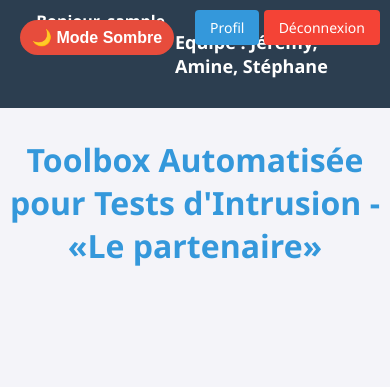
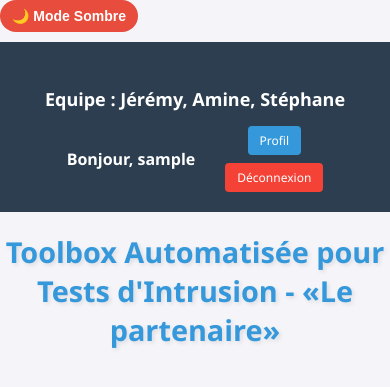
Before and after one commit to Amineb-sio/Toolbox, a Flask app: template templates/index.html in a window 390 px wide. Shown: the top 387 px of the page. Run offline with Flask 2, Linux system fonts and the light colour scheme; the template is opened without the code that fills it: most values are stand-ins (such as "Sample title", 1, 10 or a date in 2020); some libraries are stand-ins or nearby versions.

Commit message:
Ajout de l'image

```diff
--- a/static/css/styles.css
+++ b/static/css/styles.css
@@ -67,167 +67,55 @@
 
 .header-left {
     font-weight: bold;
-    font-size: 18px; /* Légèrement plus grand pour équilibrer la hauteur */
-    margin-left: 135px; /* Ajout de marge à gauche pour décaler le texte vers la droite */
-    padding-left: 20px; /* Petit padding supplémentaire */
+    font-size: 18px;
+    flex: 1;
+    text-align: left;
+    margin-top: 15px; /* Ajoute de l'espace en haut */
+    padding-top: 10px; /* Padding supplémentaire */
 }
 
-h1 {
-    text-align: center;
-    margin: 30px 0;
-    color: var(--primary-color);
+.header-center {
+    flex: 0 0 auto;
+    display: flex;
+    justify-content: center;
+    align-items: center;
 }
 
-.department-container {
-    display: grid;
-    grid-template-columns: repeat(auto-fill, minmax(350px, 1fr));
-    gap: 40px;
-    width: 80%;
-    max-width: 1200px;
-    margin: 20px auto;
+.logo {
+    height: 60px;
+    width: auto;
+    max-height: 70px;
+    border-radius: 8px;
+    box-shadow: 0 2px 8px rgba(0, 0, 0, 0.2);
+    transition: transform 0.3s ease;
 }
 
-.department {
-    background-color: var(--card-bg);
-    border-radius: 10px;
-    box-shadow: 0 0 15px var(--card-shadow);
-    padding: 30px;
-    border: 1px solid var(--card-border);
-    transition: transform 0.3s ease;
-    margin-bottom: 30px;
-}
-
-.department:hover {
-    transform: scale(1.02);
-}
-
-.department h2 {
-    font-size: 22px;
-    font-weight: bold;
-    padding-bottom: 10px;
-    border-bottom: 2px solid var(--secondary-color);
-    text-shadow: 1px 1px 2px var(--card-shadow);
-    margin-top: 0;
-}
-
-.security-department h2 {
-    color: var(--security-color);
-}
-
-.development-department h2 {
-    color: var(--development-color);
-}
-
-.infrastructure-department h2 {
-    color: var(--infrastructure-color);
-}
-
-.support-department h2 {
-    color: var(--support-color);
-}
-
-.hr-department h2 {
-    color: var(--hr-color);
-}
-
-.module-card {
-    background-color: var(--card-bg);
-    border-radius: 10px;
-    padding: 20px;
-    margin-bottom: 20px;
-    border: 1px solid var(--card-border);
-    transition: transform 0.3s ease;
-    box-shadow: 0 0 10px var(--card-shadow);
-}
-
-.module-card:hover {
-    transform: translateY(-5px);
-    box-shadow: 0 6px 12px var(--card-shadow);
-}
-
-.module-card h3 {
-    margin-top: 0;
-    color: var(--module-title-color);
-}
-
-.module-card p {
-    color: var(--text-color);
-    margin-bottom: 15px;
-}
-
-button {
-    padding: 12px 25px;
-    background-color: var(--button-bg);
-    color: #444;
-    border: none;
-    border-radius: 5px;
-    cursor: pointer;
-    transition: background-color 0.3s;
-    font-weight: bold;
-    font-size: 16px;
-}
-
-/* Style spécifique pour les boutons en mode sombre */
-body.dark button {
-    color: #333; /* Texte foncé pour contraster avec le fond blanc */
-}
-
-/* Hover effect for buttons based on department */
-.security-department button:hover {
-    background-color: var(--security-color);
-    color: white;
-}
-
-.development-department button:hover {
-    background-color: var(--development-color);
-    color: white;
-}
-
-.infrastructure-department button:hover {
-    background-color: var(--infrastructure-color);
-    color: black; /* Pour la lisibilité avec un fond jaune */
-}
-
-.support-department button:hover {
-    background-color: var(--support-color);
-    color: white;
-}
-
-.hr-department button:hover {
-    background-color: var(--hr-color);
-    color: white;
-}
-
-#theme-toggle {
-    position: absolute;
-    top: 20px;
-    left: 20px;
-    z-index: 10;
-    padding: 8px 12px;
-    background-color: var(--accent-color);
-    color: white;
-    border: none;
-    border-radius: 50px;
-    cursor: pointer;
+.logo:hover {
+    transform: scale(1.05);
 }
 
 .user-controls {
-    position: absolute;
-    top: 10px;
-    right: 10px;
+    flex: 1;
     display: flex;
-    gap: 10px;
-    z-index: 5;
+    justify-content: flex-end;
+    align-items: center;
+    gap: 15px;
 }
-
 .user-info {
-    margin-right: 20px;
     text-align: right;
     font-weight: bold;
     color: var(--header-text);
+    margin-right: 15px;
 }
 
-.user-actions button, .user-actions a {
+.user-actions {
+    display: flex;
+    gap: 10px;
+    align-items: center;
+}
+
+.user-actions button,
+.user-actions a {
     padding: 8px 15px;
     background-color: var(--button-bg);
     color: white;
@@ -238,6 +126,7 @@
     display: inline-block;
     font-size: 14px;
     transition: background-color 0.3s;
+    font-weight: 500;
 }
 
 /* Ajustement de la couleur du texte pour les boutons d'action en mode sombre */
@@ -246,7 +135,8 @@
     color: #333;
 }
 
-.user-actions button:hover, .user-actions a:hover {
+.user-actions button:hover,
+.user-actions a:hover {
     background-color: var(--button-hover);
 }
 
@@ -272,13 +162,13 @@
     display: inline-block;
     padding: 3px 8px;
     margin: 2px;
-    margin-top: 4px; /* Ajoute de l'espace vers le haut */
-    vertical-align: middle; /* Aide à bien aligner avec le texte */
+    margin-top: 4px;
+    vertical-align: middle;
     border-radius: 12px;
     font-size: 12px;
     color: white;
     background-color: var(--role-bg);
-    font-weight: bold; /* Rend tous les badges en gras */
+    font-weight: bold;
 }
 
 /* Style pour les badges */
@@ -310,6 +200,101 @@
     background-color: var(--role-osint-bg);
 }
 
+#theme-toggle {
+    position: absolute;
+    top: 20px;
+    left: 20px;
+    z-index: 10;
+    padding: 8px 12px;
+    background-color: var(--accent-color);
+    color: white;
+    border: none;
+    border-radius: 50px;
+    cursor: pointer;
+    transition: all 0.3s ease;
+}
+
+#theme-toggle:hover {
+    background-color: #c0392b;
+    transform: scale(1.05);
+}
+
+h1 {
+    text-align: center;
+    margin: 30px 0;
+    color: var(--primary-color);
+    font-size: 2.5em;
+    font-weight: 600;
+    text-shadow: 2px 2px 4px rgba(0, 0, 0, 0.1);
+}
+
+.department-container {
+    display: grid;
+    grid-template-columns: repeat(auto-fill, minmax(350px, 1fr));
+    gap: 40px;
+    width: 80%;
+    max-width: 1200px;
+    margin: 20px auto;
+    padding: 20px;
+}
+
+.department {
+    background-color: var(--card-bg);
+    border-radius: 15px;
+    box-shadow: 0 4px 20px var(--card-shadow);
+    padding: 30px;
+    border: 1px solid var(--card-border);
+    transition: all 0.3s ease;
+    margin-bottom: 30px;
+    position: relative;
+    overflow: hidden;
+}
+
+.department::before {
+    content: '';
+    position: absolute;
+    top: 0;
+    left: 0;
+    right: 0;
+    height: 4px;
+    background: linear-gradient(90deg, var(--secondary-color), var(--primary-color));
+}
+
+.department:hover {
+    transform: translateY(-5px) scale(1.02);
+    box-shadow: 0 8px 25px var(--card-shadow);
+}
+
+.department h2 {
+    font-size: 22px;
+    font-weight: bold;
+    padding-bottom: 15px;
+    border-bottom: 2px solid var(--secondary-color);
+    text-shadow: 1px 1px 2px var(--card-shadow);
+    margin-top: 0;
+    margin-bottom: 25px;
+}
+
+.security-department h2 {
+    color: var(--security-color);
+}
+
+.development-department h2 {
+    color: var(--development-color);
+}
+
+.infrastructure-department h2 {
+    color: var(--infrastructure-color);
+}
+
+.support-department h2 {
+    color: var(--support-color);
+}
+
+.hr-department h2 {
+    color: var(--hr-color);
+}
+
 /* Admin department style */
 .admin-department {
     background-color: #ffebee;
@@ -329,3 +314,221 @@
 body.dark .admin-department h2 {
     color: #ff6659;
 }
+
+.module-card {
+    background-color: var(--card-bg);
+    border-radius: 12px;
+    padding: 20px;
+    margin-bottom: 20px;
+    border: 1px solid var(--card-border);
+    transition: all 0.3s ease;
+    box-shadow: 0 2px 10px var(--card-shadow);
+    position: relative;
+    overflow: hidden;
+}
+
+.module-card::before {
+    content: '';
+    position: absolute;
+    top: 0;
+    left: 0;
+    right: 0;
+    height: 2px;
+    background: linear-gradient(90deg, transparent, var(--primary-color), transparent);
+    opacity: 0;
+    transition: opacity 0.3s ease;
+}
+
+.module-card:hover::before {
+    opacity: 1;
+}
+
+.module-card:hover {
+    transform: translateY(-8px);
+    box-shadow: 0 8px 20px var(--card-shadow);
+}
+
+.module-card h3 {
+    margin-top: 0;
+    margin-bottom: 10px;
+    color: var(--module-title-color);
+    font-size: 18px;
+    font-weight: 600;
+}
+
+.module-card p {
+    color: var(--text-color);
+    margin-bottom: 15px;
+    font-size: 14px;
+    line-height: 1.5;
+    opacity: 0.8;
+}
+
+button {
+    padding: 12px 25px;
+    background-color: var(--button-bg);
+    color: #444;
+    border: none;
+    border-radius: 8px;
+    cursor: pointer;
+    transition: all 0.3s ease;
+    font-weight: bold;
+    font-size: 16px;
+    position: relative;
+    overflow: hidden;
+    min-width: 140px;
+}
+
+button::before {
+    content: '';
+    position: absolute;
+    top: 50%;
+    left: 50%;
+    width: 0;
+    height: 0;
+    background: rgba(255, 255, 255, 0.2);
+    border-radius: 50%;
+    transition: all 0.3s ease;
+    transform: translate(-50%, -50%);
+}
+
+button:hover::before {
+    width: 300px;
+    height: 300px;
+}
+
+/* Style spécifique pour les boutons en mode sombre */
+body.dark button {
+    color: #333; /* Texte foncé pour contraster avec le fond blanc */
+}
+
+/* Hover effect for buttons based on department */
+.security-department button:hover {
+    background-color: var(--security-color);
+    color: white;
+    transform: translateY(-2px);
+}
+
+.development-department button:hover {
+    background-color: var(--development-color);
+    color: white;
+    transform: translateY(-2px);
+}
+
+.infrastructure-department button:hover {
+    background-color: var(--infrastructure-color);
+    color: black; /* Pour la lisibilité avec un fond jaune */
+    transform: translateY(-2px);
+}
+
+.support-department button:hover {
+    background-color: var(--support-color);
+    color: white;
+    transform: translateY(-2px);
+}
+
+.hr-department button:hover {
+    background-color: var(--hr-color);
+    color: white;
+    transform: translateY(-2px);
+}
+
+.admin-department button:hover {
+    background-color: #c62828;
+    color: white;
+    transform: translateY(-2px);
+}
+
+/* Animations pour l'apparition des éléments */
+@keyframes fadeInUp {
+    from {
+        opacity: 0;
+        transform: translateY(30px);
+    }
+    to {
+        opacity: 1;
+        transform: translateY(0);
+    }
+}
+
+.department {
+    animation: fadeInUp 0.6s ease-out;
+}
+
+.department:nth-child(1) { animation-delay: 0.1s; }
+.department:nth-child(2) { animation-delay: 0.2s; }
+.department:nth-child(3) { animation-delay: 0.3s; }
+.department:nth-child(4) { animation-delay: 0.4s; }
+.department:nth-child(5) { animation-delay: 0.5s; }
+.department:nth-child(6) { animation-delay: 0.6s; }
+
+/* Responsive Design */
+@media (max-width: 768px) {
+    .header-container {
+        flex-direction: column;
+        gap: 15px;
+        padding: 20px 15px;
+    }
+
+    .header-left {
+        margin-left: 0;
+        padding-left: 0;
+        text-align: center;
+    }
+
+    .user-controls {
+        width: 100%;
+        justify-content: center;
+    }
+
+    .department-container {
+        grid-template-columns: 1fr;
+        width: 95%;
+        gap: 20px;
+        padding: 10px;
+    }
+
+    .department {
+        padding: 20px;
+    }
+
+    h1 {
+        font-size: 1.8em;
+        margin: 20px 0;
+    }
+
+    .logo {
+        height: 50px;
+        max-height: 60px;
+    }
+
+    #theme-toggle {
+        position: relative;
+        top: auto;
+        left: auto;
+        margin-bottom: 10px;
+    }
+}
+
+@media (max-width: 480px) {
+    .user-actions {
+        flex-direction: column;
+        gap: 8px;
+    }
+
+    .user-actions button,
+    .user-actions a {
+        padding: 6px 12px;
+        font-size: 12px;
+    }
+
+    .module-card {
+        padding: 15px;
+    }
+
+    button {
+        padding: 10px 20px;
+        font-size: 14px;
+        min-width: 120px;
+    }
+}
```
Also changed, not shown: static/images/logosaj.png (added).
